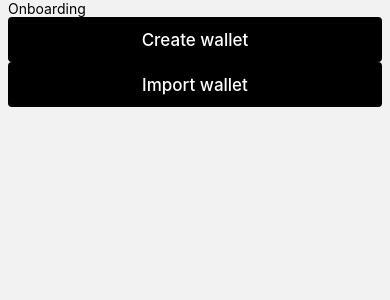
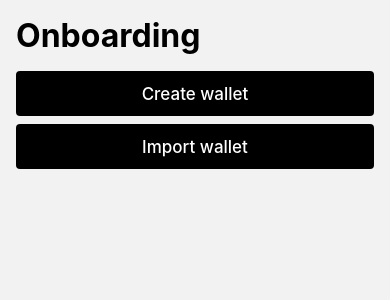
Before and after one commit to overthq/Pecunia, a React Native app in the folder client/: screen /Onboarding in a window 390 px wide. Shown: the top 300 px of the page. Built offline with nearby package versions, Linux system fonts and the light colour scheme; no server answers.

Commit message:
Temporary style changes for onboarding page

```diff
--- a/client/src/screens/Onboarding.tsx
+++ b/client/src/screens/Onboarding.tsx
@@ -18,8 +18,12 @@ const Onboarding = () => {
 
   return (
     <SafeAreaView style={styles.container}>
-      <Text>Onboarding</Text>
-      <Button text='Create wallet' onPress={createWallet} />
+      <Text style={styles.title}>Onboarding</Text>
+      <Button
+        text='Create wallet'
+        onPress={createWallet}
+        style={{ marginBottom: 8 }}
+      />
       <Button text='Import wallet' onPress={goToImport} />
     </SafeAreaView>
   );
@@ -28,7 +32,12 @@ const Onboarding = () => {
 const styles = StyleSheet.create({
   container: {
     flex: 1,
-    paddingHorizontal: 8
+    paddingHorizontal: 16
+  },
+  title: {
+    fontSize: 32,
+    fontWeight: 'bold',
+    marginVertical: 16
   }
 });
 
```
